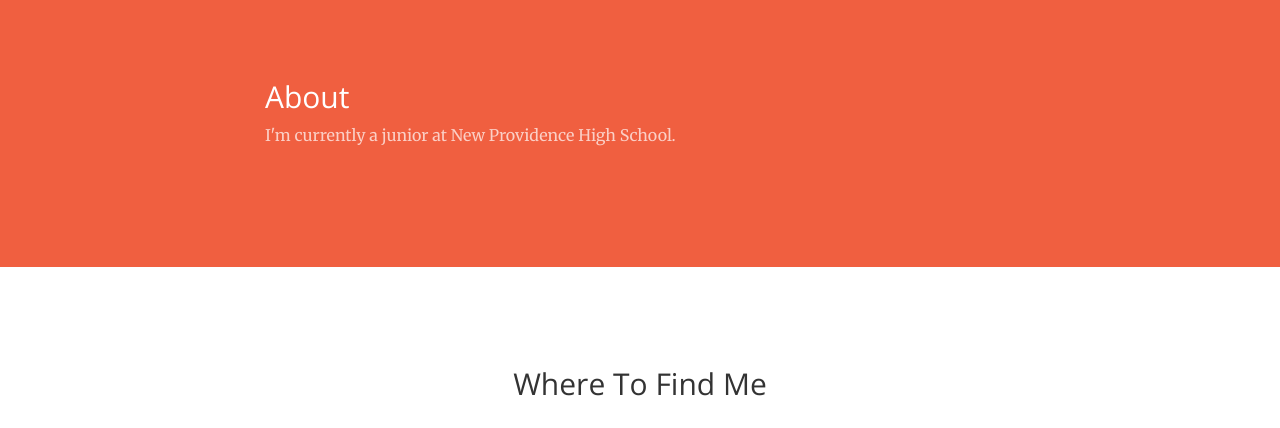
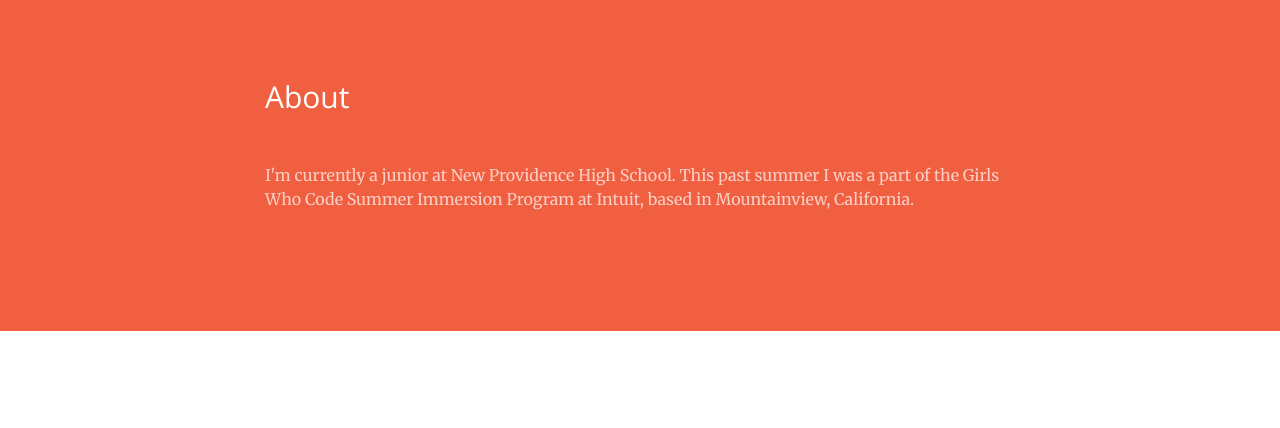
Before and after one commit to shreya-venkat/shreya-venkat.github.io, a plain HTML site: page index.html in a window 1280 px wide. Shown: the part 820-1248 px from the top of the page. Drawn offline with nearby package versions, Linux system fonts and the light colour scheme.

Commit message:
updating website

```diff
--- a/index.html
+++ b/index.html
@@ -87,7 +87,8 @@
             <div class="row">
                 <div class="col-lg-8 col-lg-offset-2 text-left">
                     <h2 class="section-heading">About</h2>
-                    <p class="text-faded">I'm currently a junior at New Providence High School.</p>
+                    <br></br>
+                    <p class="text-faded">I'm currently a junior at New Providence High School. This past summer I was a part of the Girls Who Code Summer Immersion Program at Intuit, based in Mountainview, California.</p>
                 </div>
             </div>
         </div>
```
